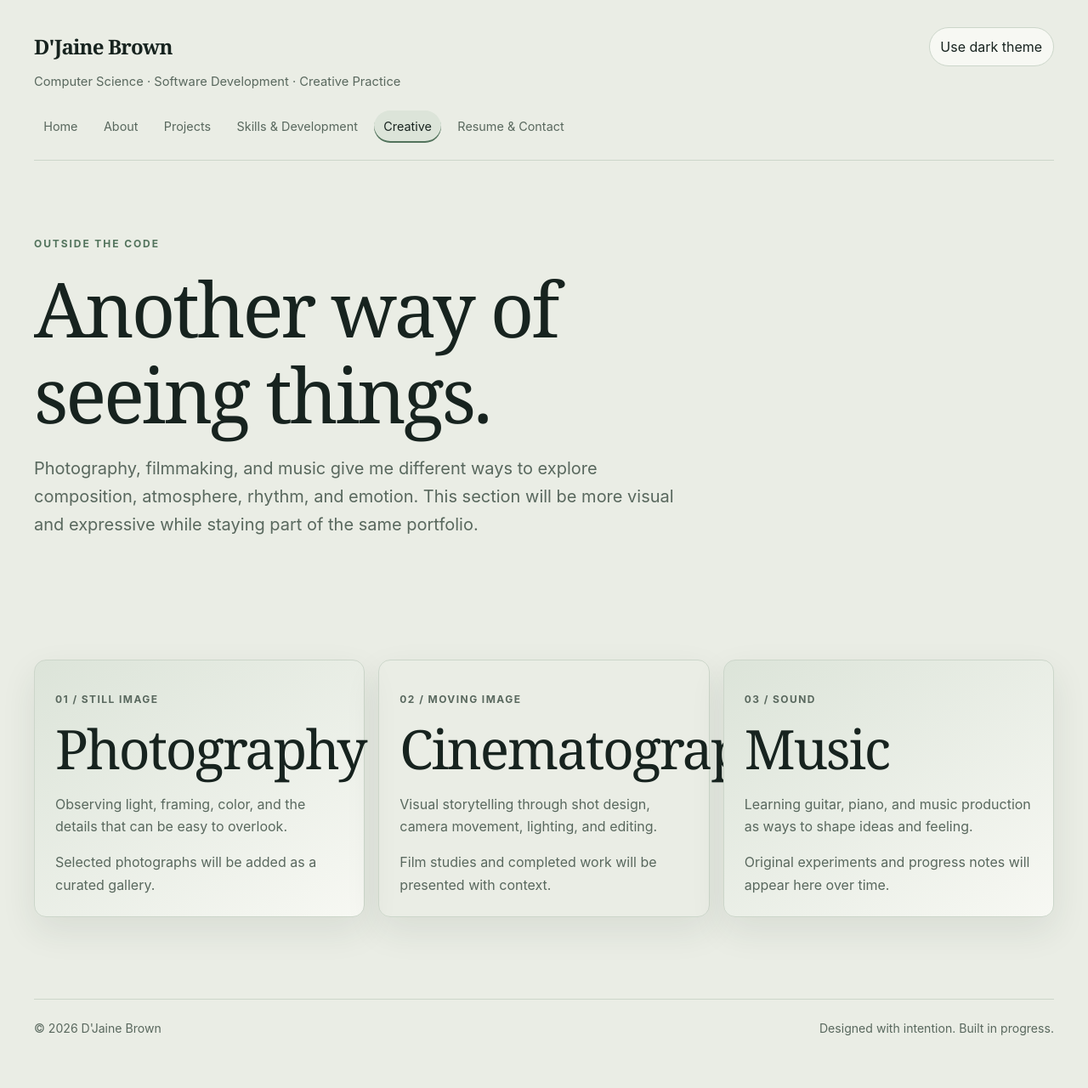
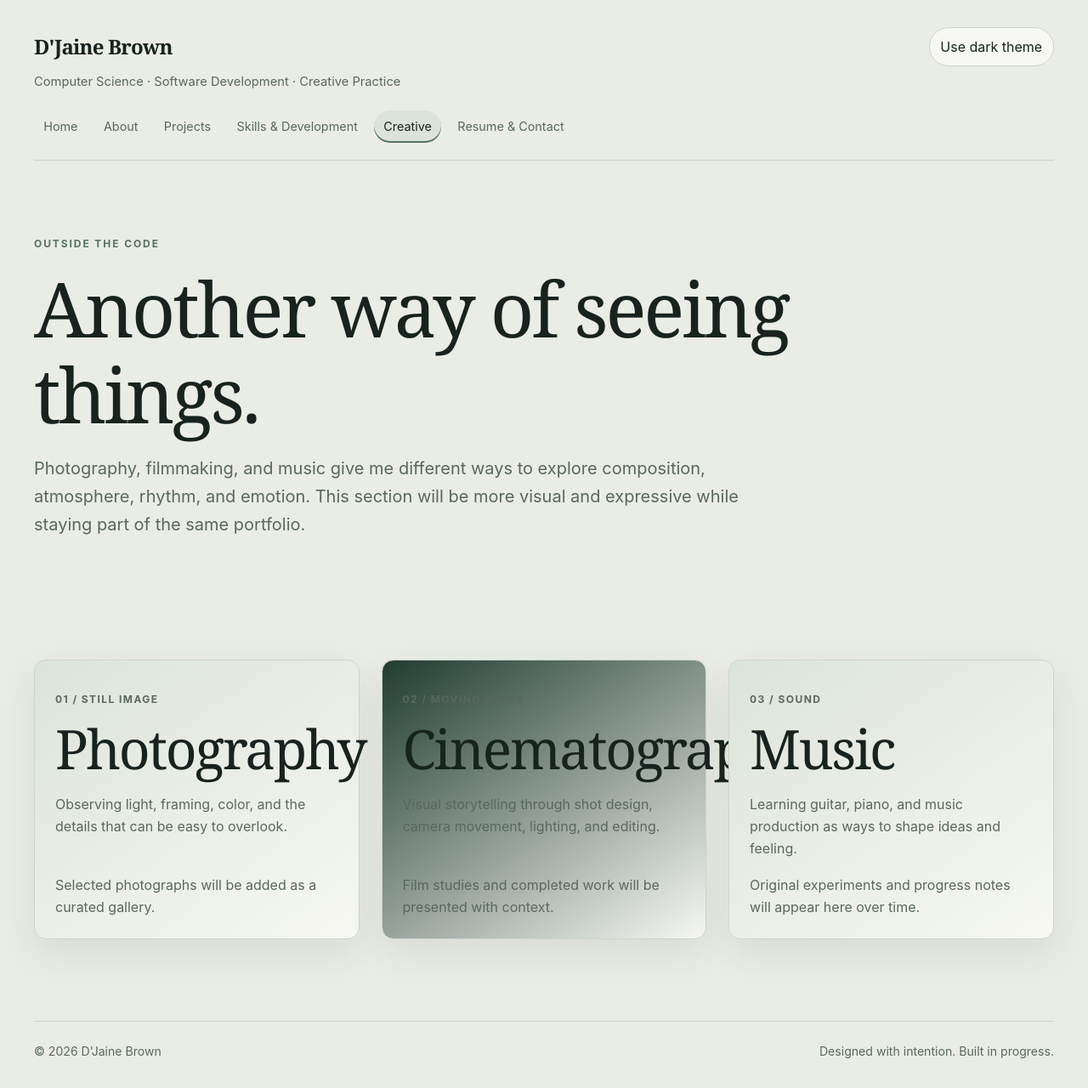
Before and after one commit to Sir-Brown/Sir-Brown.github.io, a plain HTML site: page creative.html in a window 1280 px wide. Shown: the whole page at 85% size. Before the commit the page ends 1254 px from the top, so only its background shows below. Drawn offline with Linux system fonts and the light colour scheme.

Commit message:
Refine Forest and Sage styling and correct theme tokens

```diff
--- a/CSS/style.css
+++ b/CSS/style.css
@@ -9,6 +9,7 @@
   --accent: #8DA995;
   --accent-strong: #B8C5B5;
   --forest: #203C30;
+  --forest-deep: #14251D;
   --line: #34483D;
   --shadow: 0 16px 42px rgba(0, 0, 0, .24);
   --shadow-hover: 0 24px 54px rgba(0, 0, 0, .34);
@@ -58,7 +59,7 @@ a:focus-visible, button:focus-visible { outline: 2px solid var(--accent); outlin
 .primary-nav a:hover, .primary-nav a[aria-current="page"] { color: var(--ink); background: var(--surface-raised); }
 .primary-nav a[aria-current="page"] { box-shadow: inset 0 -2px var(--accent); }
 main { min-height: 65vh; padding: 2.5rem 0 6rem; }
-.hero { padding: clamp(4rem, 10vw, 8rem) 0 5rem; max-width: 900px; }
+.hero { padding: clamp(4rem, 10vw, 8rem) 0 5rem; max-width: 1100px; }
 .eyebrow { color: var(--accent); text-transform: uppercase; letter-spacing: .16em; font-size: .75rem; font-weight: 750; margin: 0 0 1rem; }
 h1, h2, h3 { font-family: Georgia, "Times New Roman", serif; font-weight: 500; letter-spacing: -.035em; line-height: 1.12; }
 h1 { font-size: clamp(2.8rem, 7vw, 6.2rem); margin: 0 0 1.4rem; max-width: 900px; }
@@ -67,15 +68,16 @@ h3 { font-size: 1.45rem; margin: 0 0 .75rem; }
 .lead { color: var(--muted); font-size: clamp(1.05rem, 2vw, 1.25rem); max-width: 68ch; }
 .hero-actions { display: flex; flex-wrap: wrap; align-items: center; gap: 1.2rem; margin-top: 2rem; }
 .button { display: inline-block; padding: .78rem 1.1rem; background: var(--accent-strong); color: #fff; text-decoration: none; border: 1px solid var(--accent-strong); border-radius: 999px; font-weight: 650; }
-.button:hover { color: #fff; background: var(--oxblood); border-color: var(--oxblood); }
+.button:hover { color: #fff; background: var(--forest); border-color: var(--forest); }
 .text-link { font-weight: 650; }
 .section-heading { margin: 1rem 0 1.5rem; }
 .section-heading p { color: var(--muted); max-width: 65ch; }
-.card-grid { display: grid; grid-template-columns: repeat(3, minmax(0, 1fr)); gap: 1rem; }
+.card-grid { display: grid; grid-template-columns: repeat(3, minmax(0, 1fr)); gap: clamp(1.1rem, 2vw, 1.8rem); }
 .card, .panel { background: var(--surface); border: 1px solid var(--line); padding: 1.5rem; border-radius: var(--radius); box-shadow: var(--shadow); transition: transform .22s ease, box-shadow .22s ease, border-color .22s ease; }
-.card p, .panel p, .muted { color: var(--muted); }\n.card:hover, .panel:hover { transform: translateY(-6px); box-shadow: var(--shadow-hover); border-color: var(--accent); }
+.card p, .panel p, .muted { color: var(--muted); }
+.card:hover, .panel:hover { transform: translateY(-6px); box-shadow: var(--shadow-hover); border-color: var(--accent); }
 .card-kicker { color: var(--accent); font-size: .75rem; font-weight: 750; letter-spacing: .12em; text-transform: uppercase; }
-.page-intro { padding: 3rem 0 2rem; max-width: 820px; }
+.page-intro { padding: 3rem 0 2rem; max-width: 1040px; }
 .page-intro .lead { margin-top: 1rem; }
 .content-section { margin-top: clamp(4rem, 7vw, 7rem); }
 .prose { max-width: 76ch; }
@@ -86,9 +88,9 @@ h3 { font-size: 1.45rem; margin: 0 0 .75rem; }
 .timeline { border-top: 1px solid var(--line); }
 .timeline-item { display: grid; grid-template-columns: 4rem 1fr; gap: 1.25rem; padding: 1.5rem 0; border-bottom: 1px solid var(--line); }
 .timeline-number { color: var(--accent); font-weight: 750; }
-.creative-intro { max-width: 760px; }
+.creative-intro { max-width: 980px; }
 .creative-feature { min-height: 230px; display: flex; flex-direction: column; justify-content: space-between; background: linear-gradient(145deg, var(--surface-raised), var(--surface)); }
-.creative-feature:nth-child(2) { background: linear-gradient(145deg, var(--oxblood), var(--surface)); }
+.creative-feature:nth-child(2) { background: linear-gradient(145deg, var(--forest), var(--surface)); }
 .creative-feature p { max-width: 38ch; }
 .contact-list { display: grid; gap: .75rem; }
 .contact-list a { width: fit-content; }
```
